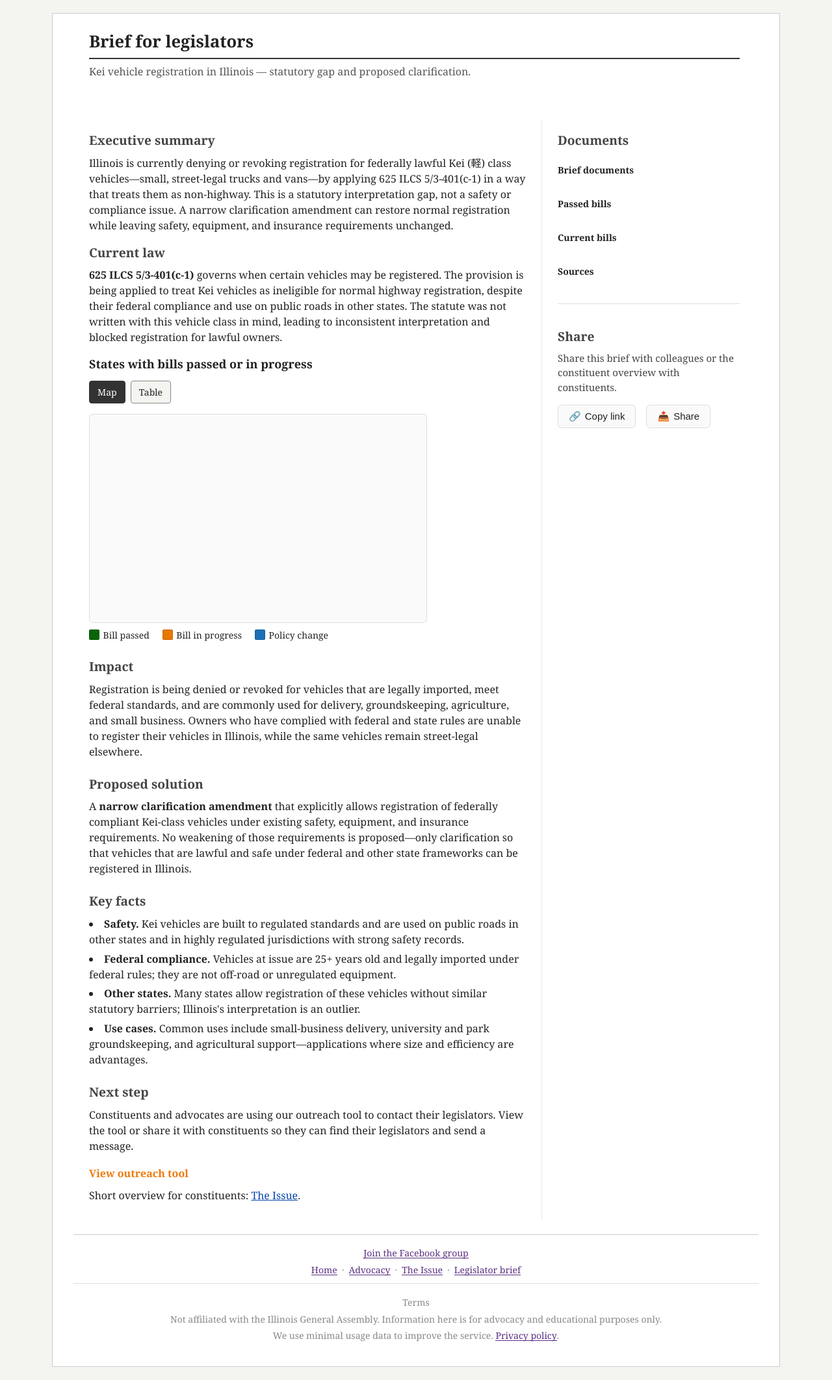
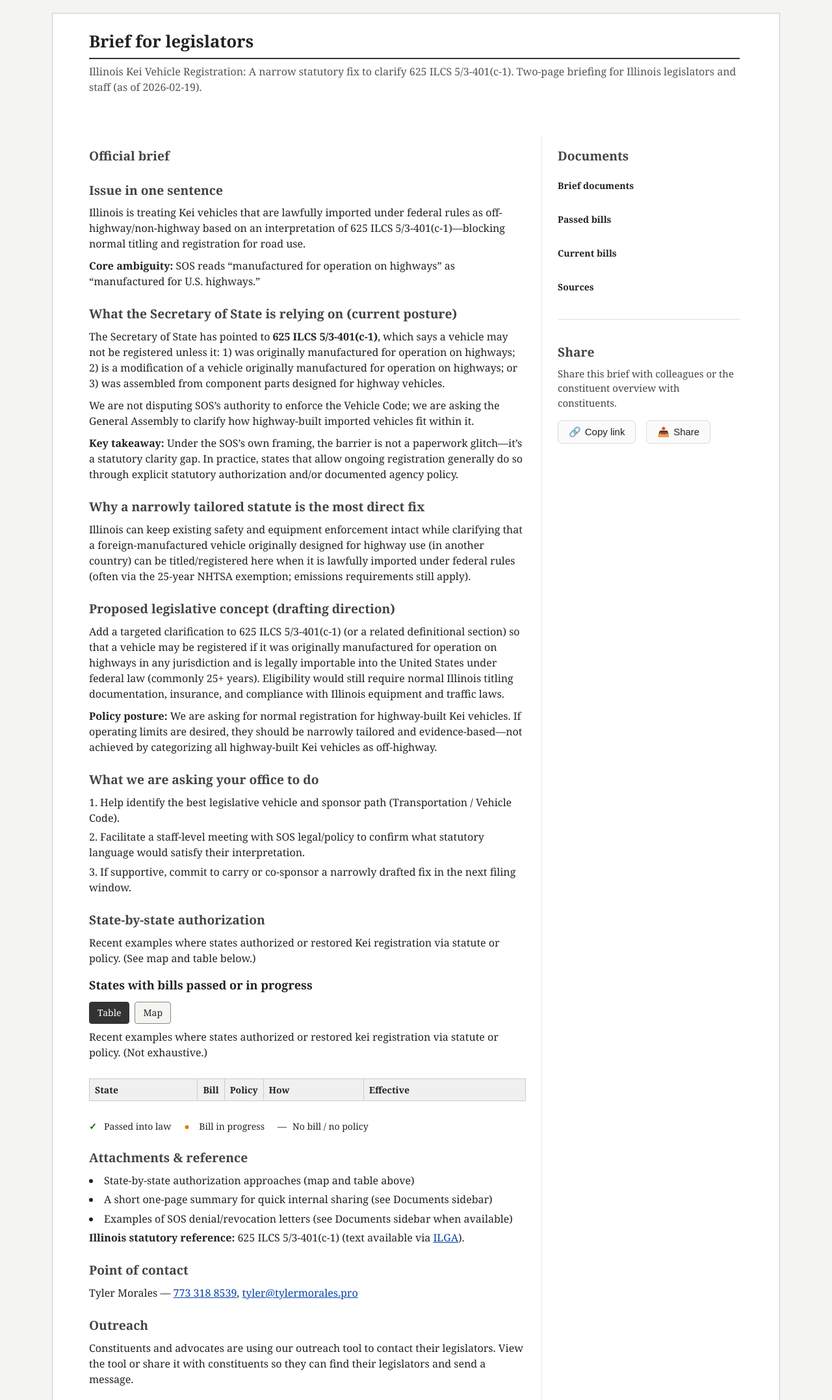
Before and after one commit to tyler-morales/ilga-graph, a Python web app: template src/ilga_graph/templates/legislator_brief.html in a window 1280 px wide. Shown: the top 2155 px of the page at 65% size. Before the commit the page ends 2124 px from the top, so only its background shows below. Run offline with Jinja, Linux system fonts and the light colour scheme; the template is opened without the code that fills it, so the values that code supplies are empty; a map, chart or similar area stays blank; some libraries are stand-ins or nearby versions.

Commit message:
content(brief): legislator brief layout, one-pager, internal summary PDF
- legislator_brief.html: table default view, official one-pager content, structure
- content.py: BRIEF_DOCUMENTS includes Internal Summary PDF
- static: add IL_Kei_Vehicle_Registration_Fix_Internal_Summary.pdf

Co-authored-by: Cursor <cursoragent@cursor.com>

```diff
--- a/src/ilga_graph/templates/legislator_brief.html
+++ b/src/ilga_graph/templates/legislator_brief.html
@@ -2,31 +2,54 @@
 {% block title %}Brief for legislators — {{ site_name }}{% endblock %}
 {% block brief_title %}Brief for legislators{% endblock %}
 {% block brief_intro %}
-<p class="legal-page-intro">Kei vehicle registration in Illinois — statutory gap and proposed clarification.</p>
+<p class="legal-page-intro">Illinois Kei Vehicle Registration: A narrow statutory fix to clarify 625 ILCS 5/3-401(c-1). Two-page briefing for Illinois legislators and staff (as of 2026-02-19).</p>
 {% endblock %}
-{% block brief_main_heading %}Executive summary{% endblock %}
+{% block brief_main_heading %}Official brief{% endblock %}
 {% block brief_main %}
-<p>Illinois is currently denying or revoking registration for federally lawful Kei (軽) class
-    vehicles—small, street-legal trucks and vans—by applying 625 ILCS 5/3-401(c-1) in a way that treats
-    them as non-highway. This is a statutory interpretation gap, not a safety or compliance issue. A
-    narrow clarification amendment can restore normal registration while leaving safety, equipment, and
-    insurance requirements unchanged.</p>
+<section aria-labelledby="brief-issue">
+    <h2 id="brief-issue">Issue in one sentence</h2>
+    <p>Illinois is treating Kei vehicles that are lawfully imported under federal rules as off-highway/non-highway based on an interpretation of 625 ILCS 5/3-401(c-1)—blocking normal titling and registration for road use.</p>
+    <p><strong>Core ambiguity:</strong> SOS reads “manufactured for operation on highways” as “manufactured for U.S. highways.”</p>
+</section>
+
+<section aria-labelledby="brief-sos-posture">
+    <h2 id="brief-sos-posture">What the Secretary of State is relying on (current posture)</h2>
+    <p>The Secretary of State has pointed to <strong>625 ILCS 5/3-401(c-1)</strong>, which says a vehicle may not be registered unless it: 1) was originally manufactured for operation on highways; 2) is a modification of a vehicle originally manufactured for operation on highways; or 3) was assembled from component parts designed for highway vehicles.</p>
+    <p>We are not disputing SOS’s authority to enforce the Vehicle Code; we are asking the General Assembly to clarify how highway-built imported vehicles fit within it.</p>
+    <p><strong>Key takeaway:</strong> Under the SOS’s own framing, the barrier is not a paperwork glitch—it’s a statutory clarity gap. In practice, states that allow ongoing registration generally do so through explicit statutory authorization and/or documented agency policy.</p>
+</section>
+
+<section aria-labelledby="brief-why-narrow">
+    <h2 id="brief-why-narrow">Why a narrowly tailored statute is the most direct fix</h2>
+    <p>Illinois can keep existing safety and equipment enforcement intact while clarifying that a foreign-manufactured vehicle originally designed for highway use (in another country) can be titled/registered here when it is lawfully imported under federal rules (often via the 25-year NHTSA exemption; emissions requirements still apply).</p>
+</section>
+
+<section aria-labelledby="brief-proposed">
+    <h2 id="brief-proposed">Proposed legislative concept (drafting direction)</h2>
+    <p>Add a targeted clarification to 625 ILCS 5/3-401(c-1) (or a related definitional section) so that a vehicle may be registered if it was originally manufactured for operation on highways in any jurisdiction and is legally importable into the United States under federal law (commonly 25+ years). Eligibility would still require normal Illinois titling documentation, insurance, and compliance with Illinois equipment and traffic laws.</p>
+    <p><strong>Policy posture:</strong> We are asking for normal registration for highway-built Kei vehicles. If operating limits are desired, they should be narrowly tailored and evidence-based—not achieved by categorizing all highway-built Kei vehicles as off-highway.</p>
+</section>
+
+<section aria-labelledby="brief-ask">
+    <h2 id="brief-ask">What we are asking your office to do</h2>
+    <ol class="brief-ask-list">
+        <li>Help identify the best legislative vehicle and sponsor path (Transportation / Vehicle Code).</li>
+        <li>Facilitate a staff-level meeting with SOS legal/policy to confirm what statutory language would satisfy their interpretation.</li>
+        <li>If supportive, commit to carry or co-sponsor a narrowly drafted fix in the next filing window.</li>
+    </ol>
+</section>
 
 <section aria-labelledby="brief-current-law">
-    <h2 id="brief-current-law">Current law</h2>
-    <p><strong>625 ILCS 5/3-401(c-1)</strong> governs when certain vehicles may be registered. The
-        provision is being applied to treat Kei vehicles as ineligible for normal highway registration,
-        despite their federal compliance and use on public roads in other states. The statute was not
-        written with this vehicle class in mind, leading to inconsistent interpretation and blocked
-        registration for lawful owners.</p>
+    <h2 id="brief-current-law">State-by-state authorization</h2>
+    <p>Recent examples where states authorized or restored Kei registration via statute or policy. (See map and table below.)</p>
 
     <h3 id="brief-states-view">States with bills passed or in progress</h3>
-    <div class="brief-states-view" data-view="map" data-state-status="{{ brief_state_map_status_json }}">
-        <div class="brief-states-view-toggle" role="group" aria-label="View as map or table">
-            <button type="button" class="brief-states-view-btn brief-states-view-btn--active" data-view="map"
-                aria-pressed="true" aria-controls="brief-view-map brief-view-table">Map</button>
-            <button type="button" class="brief-states-view-btn" data-view="table" aria-pressed="false"
-                aria-controls="brief-view-map brief-view-table">Table</button>
+    <div class="brief-states-view" data-view="table" data-state-status="{{ brief_state_map_status_json }}">
+        <div class="brief-states-view-toggle" role="group" aria-label="View as table or map">
+            <button type="button" class="brief-states-view-btn brief-states-view-btn--active" data-view="table"
+                aria-pressed="true" aria-controls="brief-view-map brief-view-table">Table</button>
+            <button type="button" class="brief-states-view-btn" data-view="map" aria-pressed="false"
+                aria-controls="brief-view-map brief-view-table">Map</button>
         </div>
         <div class="brief-states-view-panel brief-states-view-panel--map" id="brief-view-map" role="region"
             aria-label="Map view">
@@ -104,41 +127,23 @@
     </div>
 </section>
 
-<section aria-labelledby="brief-impact">
-    <h2 id="brief-impact">Impact</h2>
-    <p>Registration is being denied or revoked for vehicles that are legally imported, meet federal
-        standards, and are commonly used for delivery, groundskeeping, agriculture, and small business.
-        Owners who have complied with federal and state rules are unable to register their vehicles in
-        Illinois, while the same vehicles remain street-legal elsewhere.</p>
+<section aria-labelledby="brief-attachments" class="brief-attachments">
+    <h2 id="brief-attachments">Attachments &amp; reference</h2>
+    <ul>
+        <li>State-by-state authorization approaches (map and table above)</li>
+        <li>A short one-page summary for quick internal sharing (see Documents sidebar)</li>
+        <li>Examples of SOS denial/revocation letters (see Documents sidebar when available)</li>
+    </ul>
+    <p><strong>Illinois statutory reference:</strong> 625 ILCS 5/3-401(c-1) (text available via <a href="https://www.ilga.gov/legislation/ilcs/ilcs3.asp?ActID=1815&amp;ChapterID=49" target="_blank" rel="noopener noreferrer">ILGA</a>).</p>
 </section>
 
-<section aria-labelledby="brief-solution">
-    <h2 id="brief-solution">Proposed solution</h2>
-    <p>A <strong>narrow clarification amendment</strong> that explicitly allows registration of
-        federally compliant Kei-class vehicles under existing safety, equipment, and insurance
-        requirements. No weakening of those requirements is proposed—only clarification so that vehicles
-        that are lawful and safe under federal and other state frameworks can be registered in Illinois.
-    </p>
-</section>
-
-<section aria-labelledby="brief-facts">
-    <h2 id="brief-facts">Key facts</h2>
-    <ul>
-        <li><strong>Safety.</strong> Kei vehicles are built to regulated standards and are used on
-            public roads in other states and in highly regulated jurisdictions with strong safety
-            records.</li>
-        <li><strong>Federal compliance.</strong> Vehicles at issue are 25+ years old and legally
-            imported under federal rules; they are not off-road or unregulated equipment.</li>
-        <li><strong>Other states.</strong> Many states allow registration of these vehicles without
-            similar statutory barriers; Illinois's interpretation is an outlier.</li>
-        <li><strong>Use cases.</strong> Common uses include small-business delivery, university and park
-            groundskeeping, and agricultural support—applications where size and efficiency are
-            advantages.</li>
-    </ul>
+<section aria-labelledby="brief-contact" class="brief-contact">
+    <h2 id="brief-contact">Point of contact</h2>
+    <p>Tyler Morales — <a href="tel:+17733188539">773 318 8539</a>, <a href="mailto:tyler@tylermorales.pro">tyler@tylermorales.pro</a></p>
 </section>
 
 <section aria-labelledby="brief-next-step">
-    <h2 id="brief-next-step">Next step</h2>
+    <h2 id="brief-next-step">Outreach</h2>
     <p>Constituents and advocates are using our outreach tool to contact their legislators. View the tool or share it with constituents so they can find their legislators and send a message.</p>
     <p><a href="/advocacy/" class="content-cta">View outreach tool</a></p>
     <p>Short overview for constituents: <a href="/the-issue">The Issue</a>.</p>
```
Also changed, not shown: 1 other file.
